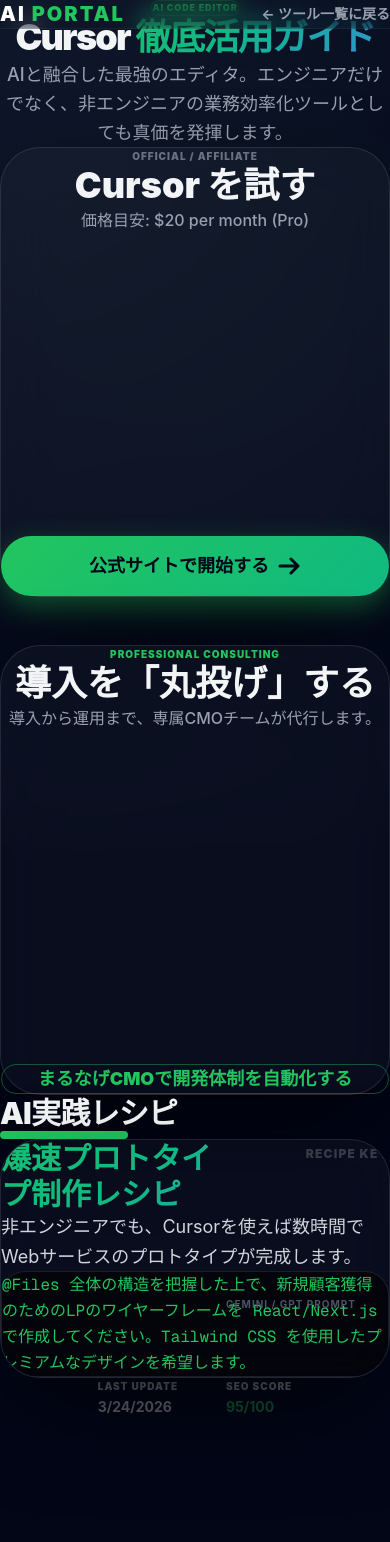
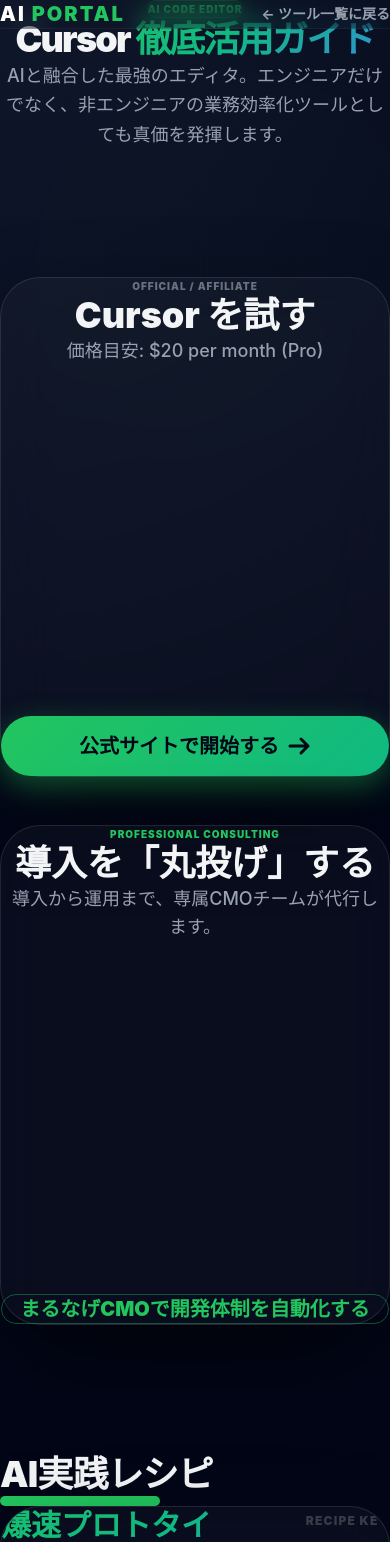
Before and after one commit to yuta-i-biz/AI-Tool-Portal, a Next.js app: page /tools/cursor in a window 390 px wide. Shown: the top 1542 px of the page. Before the commit the page ends 1419 px from the top, so only its background shows below. Built offline with nearby package versions, Linux system fonts and the light colour scheme.

Commit message:
fix: ultimate layout stabilization - resolve detail page overlap and implement sticky table columns for mobile

```diff
--- a/src/app/tools/[id]/page.tsx
+++ b/src/app/tools/[id]/page.tsx
@@ -36,13 +36,13 @@
         </div>
       </nav>
 
-      <main className="pt-32 pb-32 px-6 w-full max-w-5xl mx-auto relative z-10 flex flex-col items-center">
+      <main className="pt-32 pb-40 px-6 w-full max-w-5xl mx-auto flex flex-col items-center gap-32">
         {/* Header Section */}
-        <div className="mb-24 animate-slide-up text-center w-full flex flex-col items-center">
-          <div className="inline-block mb-8 px-4 py-1.5 rounded-full border border-accent/20 bg-accent/5 text-accent text-[9px] md:text-[10px] font-black tracking-widest uppercase">
+        <div className="animate-slide-up text-center w-full flex flex-col items-center">
+          <div className="inline-block mb-10 px-6 py-2 rounded-full border border-accent/20 bg-accent/5 text-accent text-[10px] font-black tracking-widest uppercase">
             {tool.category}
           </div>
-          <h1 className="text-4xl md:text-6xl lg:text-8xl font-black mb-12 tracking-tighter leading-[1.1] md:leading-[1]">
+          <h1 className="text-4xl md:text-6xl lg:text-8xl font-black mb-12 tracking-tighter leading-[1.3] md:leading-[1.1] md:whitespace-nowrap">
             <span className="keep-phrase">{tool.name}</span> <wbr />
             <span className="keep-phrase premium-gradient">徹底活用ガイド</span>
           </h1>
@@ -52,50 +52,50 @@
         </div>
 
         {/* Action Bar */}
-        <div className="grid grid-cols-1 md:grid-cols-2 gap-12 mb-32 relative z-10 w-full">
-          <div className="glass-panel p-8 md:p-12 flex flex-col items-center text-center justify-between min-h-[450px]">
-            <div className="mb-8">
-              <span className="text-[10px] font-black text-gray-500 uppercase tracking-widest mb-6 block">Official / Affiliate</span>
-              <h3 className="text-4xl font-black mb-4">{tool.name} を試す</h3>
-              <p className="text-gray-400 font-medium">価格目安: {tool.pricing}</p>
+        <div className="grid grid-cols-1 md:grid-cols-2 gap-12 w-full">
+          <div className="glass-panel p-10 md:p-14 flex flex-col items-center text-center justify-between min-h-[500px]">
+            <div className="mb-10">
+              <span className="text-[10px] font-black text-gray-500 uppercase tracking-widest mb-8 block">Official / Affiliate</span>
+              <h3 className="text-4xl md:text-5xl font-black mb-6">{tool.name} を試す</h3>
+              <p className="text-gray-400 font-medium text-lg">価格目安: {tool.pricing}</p>
             </div>
-            <a href={tool.affiliate_url} target="_blank" rel="noopener noreferrer" className="btn-premium w-full text-lg py-5">
+            <a href={tool.affiliate_url} target="_blank" rel="noopener noreferrer" className="btn-premium w-full text-xl py-6">
               公式サイトで開始する
-              <svg className="w-6 h-6 ml-2" fill="none" stroke="currentColor" viewBox="0 0 24 24"><path strokeLinecap="round" strokeLinejoin="round" strokeWidth={3} d="M14 5l7 7m0 0l-7 7m7-7H3"/></svg>
+              <svg className="w-6 h-6 ml-3" fill="none" stroke="currentColor" viewBox="0 0 24 24"><path strokeLinecap="round" strokeLinejoin="round" strokeWidth={3} d="M14 5l7 7m0 0l-7 7m7-7H3"/></svg>
             </a>
           </div>
 
-          <div className="glass-panel p-8 md:p-12 flex flex-col items-center text-center justify-between border-accent/20 bg-accent/5 min-h-[450px]">
-            <div className="mb-8">
-              <span className="text-[10px] font-black text-accent uppercase tracking-widest mb-6 block">Professional Consulting</span>
-              <h3 className="text-4xl font-black mb-4">導入を「丸投げ」する</h3>
-              <p className="text-gray-400 font-medium">導入から運用まで、専属CMOチームが代行します。</p>
+          <div className="glass-panel p-10 md:p-14 flex flex-col items-center text-center justify-between border-accent/20 bg-accent/5 min-h-[500px]">
+            <div className="mb-10">
+              <span className="text-[10px] font-black text-accent uppercase tracking-widest mb-8 block">Professional Consulting</span>
+              <h3 className="text-4xl md:text-5xl font-black mb-6">導入を「丸投げ」する</h3>
+              <p className="text-gray-400 font-medium text-lg">導入から運用まで、専属CMOチームが代行します。</p>
             </div>
-            <button className="w-full px-10 py-5 rounded-full border border-accent/40 text-accent font-black text-lg hover:bg-accent hover:text-black transition-all">
+            <button className="w-full px-10 py-6 rounded-full border border-accent/40 text-accent font-black text-xl hover:bg-accent hover:text-black transition-all">
               {tool.marunage_cta || "まるなげCMOへ相談"}
             </button>
           </div>
         </div>
 
         {/* AI Recipe Section */}
-        <section className="mb-32 w-full relative z-10">
+        <section className="w-full">
           <div className="mb-16">
-            <h2 className="text-3xl md:text-5xl font-black mb-6 tracking-tight">AI実践レシピ</h2>
-            <div className="h-2 w-32 bg-accent rounded-full"></div>
+            <h2 className="text-4xl md:text-6xl font-black mb-6 tracking-tight">AI実践レシピ</h2>
+            <div className="h-2.5 w-40 bg-accent rounded-full"></div>
           </div>
 
-          <div className="glass-panel p-8 md:p-16 relative overflow-hidden group">
-            <div className="absolute top-0 right-0 p-6 opacity-20 group-hover:opacity-100 transition-opacity">
+          <div className="glass-panel p-10 md:p-20 relative overflow-hidden group">
+            <div className="absolute top-0 right-0 p-8 opacity-20 group-hover:opacity-100 transition-opacity">
                <span className="text-xs font-black uppercase tracking-widest">Recipe Key</span>
             </div>
-            <h4 className="text-3xl font-black mb-8 premium-gradient">{tool.recipe.title}</h4>
-            <p className="text-gray-300 mb-12 text-lg md:text-xl leading-relaxed">{tool.recipe.description}</p>
+            <h4 className="text-3xl md:text-4xl font-black mb-10 premium-gradient">{tool.recipe.title}</h4>
+            <p className="text-gray-300 mb-16 text-xl md:text-2xl leading-relaxed">{tool.recipe.description}</p>
 
-            <div className="bg-black/60 rounded-3xl p-8 md:p-12 border border-white/10 relative">
-              <div className="absolute top-6 right-8 flex items-center gap-2">
-                <span className="text-[10px] text-gray-600 font-bold uppercase tracking-widest">Gemini / GPT Prompt</span>
+            <div className="bg-black/60 rounded-[2.5rem] p-10 md:p-16 border border-white/10">
+              <div className="mb-6 flex items-center gap-3">
+                <span className="text-xs text-gray-500 font-black uppercase tracking-widest">Gemini / GPT Prompt</span>
               </div>
-              <pre className="text-accent font-mono text-base whitespace-pre-wrap leading-relaxed pt-8">
+              <pre className="text-accent font-mono text-lg md:text-xl whitespace-pre-wrap leading-relaxed">
                 {tool.recipe.prompt}
               </pre>
             </div>
@@ -103,14 +103,14 @@
         </section>
 
         {/* Meta Stats */}
-        <div className="flex flex-wrap gap-12 opacity-40">
+        <div className="flex flex-wrap justify-center md:justify-start gap-16 opacity-40 w-full">
            <div>
-             <span className="text-[10px] font-black uppercase tracking-widest block mb-2">Last Update</span>
-             <span className="text-sm font-bold">{new Date(tool.meta.lastUpdated).toLocaleDateString()}</span>
+             <span className="text-[10px] font-black uppercase tracking-widest block mb-4">Last Update</span>
+             <span className="text-lg font-bold">{new Date(tool.meta.lastUpdated).toLocaleDateString()}</span>
            </div>
            <div>
-             <span className="text-[10px] font-black uppercase tracking-widest block mb-2">SEO Score</span>
-             <span className="text-sm font-bold text-accent">{tool.meta.seoScore}/100</span>
+             <span className="text-[10px] font-black uppercase tracking-widest block mb-4">SEO Score</span>
+             <span className="text-lg font-bold text-accent">{tool.meta.seoScore}/100</span>
            </div>
         </div>
       </main>
--- a/src/components/ComparisonTable.tsx
+++ b/src/components/ComparisonTable.tsx
@@ -26,7 +26,7 @@
         <table className="compare-table">
           <thead>
             <tr>
-              <th className="compare-header text-left">ツール名</th>
+              <th className="compare-header text-left sticky left-0 z-20 bg-background/90 backdrop-blur-md min-w-[120px]">ツール名</th>
               <th className="compare-header">ROI (収益性)</th>
               <th className="compare-header">導入難易度</th>
               <th className="compare-header">最適な用途</th>
@@ -36,7 +36,7 @@
           <tbody>
             {tools.map((tool, index) => (
               <tr key={index} className="compare-row group">
-                <td className="compare-cell text-left font-bold text-lg whitespace-nowrap">{tool.name}</td>
+                <td className="compare-cell text-left font-bold text-lg whitespace-nowrap sticky left-0 z-20 bg-background/90 backdrop-blur-md border-r border-white/5">{tool.name}</td>
                 <td className="compare-cell text-accent font-black tracking-widest">{tool.roi}</td>
                 <td className="compare-cell text-gray-300">{tool.easeOfUse}</td>
                 <td className="compare-cell text-gray-400 text-sm">{tool.bestFor}</td>
```
